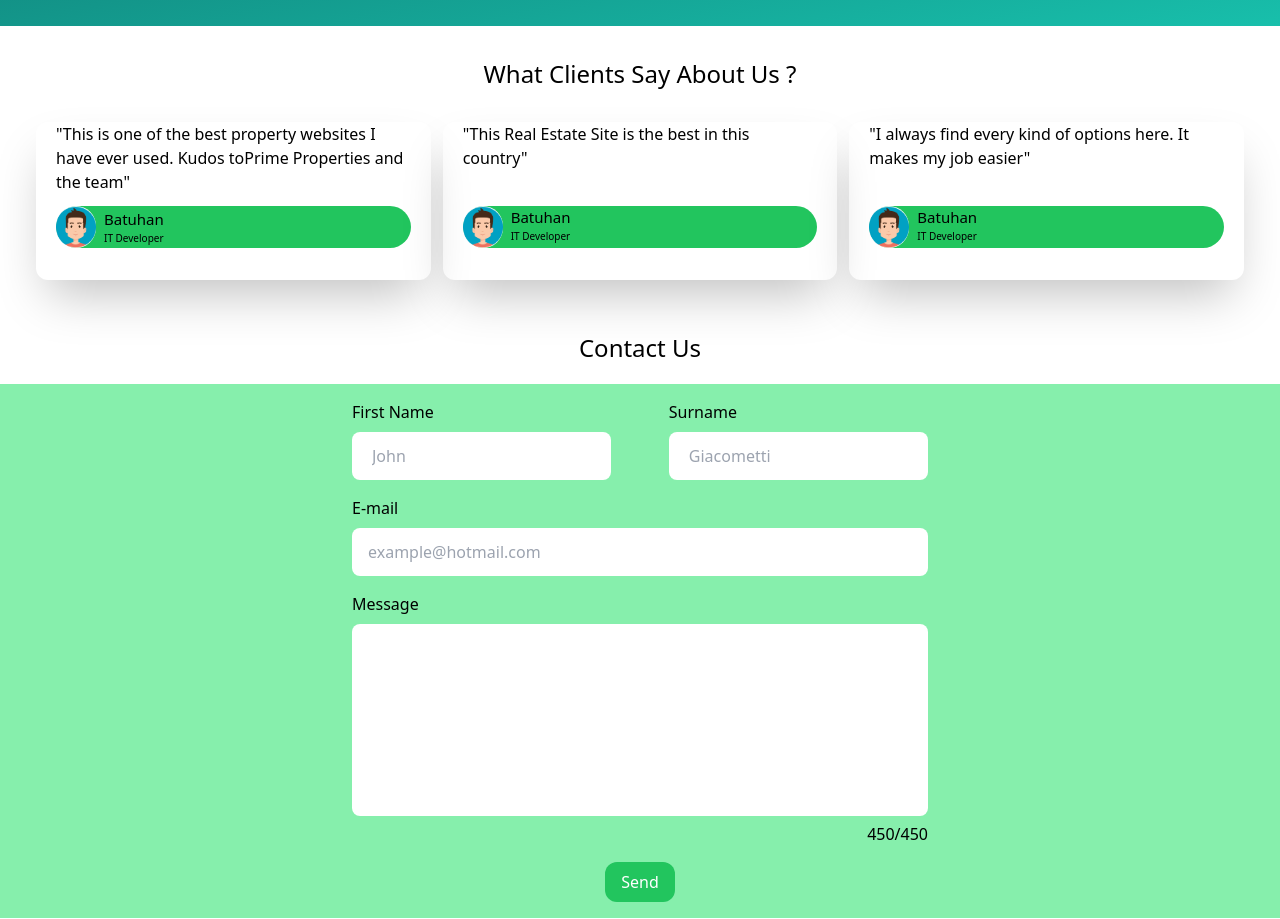
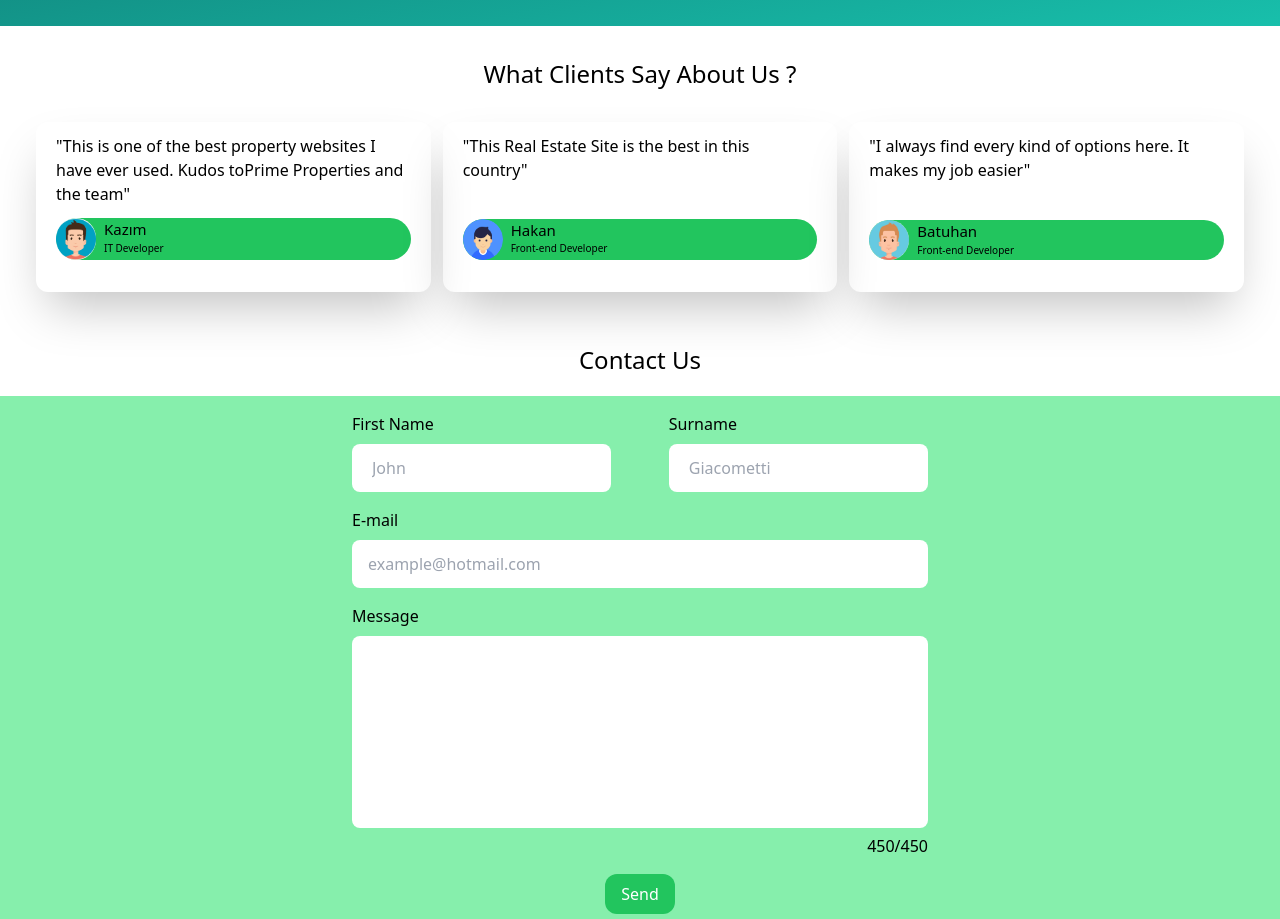
Before and after one commit to Batuhan445/real-estate-web-site, a website: page public/index.html in a window 1280 px wide. Shown: the part 2880-3799 px from the top of the page. Drawn offline with nearby package versions, Linux system fonts and the light colour scheme.

Commit message:
project done

```diff
--- a/public/index.html
+++ b/public/index.html
@@ -198,7 +198,7 @@
 
         <div class="grid md:grid-cols-3 gap-3 px-9 mt-8 mb-8">
 
-            <div class="flex flex-col justify-between rounded-xl shadow-2xl px-5 pb-8 mt-12 md:mt-0">
+            <div class="flex flex-col justify-between rounded-xl shadow-2xl px-5 pb-8 pt-3 mt-12 md:mt-0">
 
                 <div class="mb-3">
                     <p>"This is one of the best property websites I have ever used. Kudos toPrime Properties and the
@@ -207,40 +207,40 @@
 
                 <div class="flex items-center bg-green-500 rounded-full">
                     <img class="w-10 rounded-full" src="./image/feedback-man.png" alt="feedback-man">
-                    <div class="flex flex-col ml-2">
-                        <h1 class="text-[15px]">Batuhan</h1>
+                    <div class="flex flex-col ml-2 mb-1">
+                        <h1 class="text-[15px]">Kazım</h1>
                         <p class="text-[10px]">IT Developer</p>
                     </div>
                 </div>
 
             </div>
 
-            <div class="flex flex-col justify-between rounded-xl shadow-2xl px-5 pb-8 mt-12 md:mt-0">
+            <div class="flex flex-col justify-between rounded-xl shadow-2xl px-5 pb-8 pt-3 mt-12 md:mt-0">
 
                 <div class="mb-3">
                     <p>"This Real Estate Site is the best in this country"</p>
                 </div>
 
                 <div class="flex flex-row bg-green-500 rounded-full">
-                    <img class="w-10 rounded-full" src="./image/feedback-man.png" alt="feedback-man">
-                    <div class="flex flex-col ml-2">
-                        <h1 class="text-[15px]">Batuhan</h1>
-                        <p class="text-[10px]">IT Developer</p>
+                    <img class="w-10 rounded-full" src="./image/feedback-man-2.png" alt="feedback-man">
+                    <div class="flex flex-col ml-2 mb-1">
+                        <h1 class="text-[15px]">Hakan</h1>
+                        <p class="text-[10px]">Front-end Developer</p>
                     </div>
                 </div>
             </div>
 
-            <div class="flex flex-col justify-between rounded-xl shadow-2xl px-5 pb-8 mt-12 md:mt-0">
+            <div class="flex flex-col justify-between rounded-xl shadow-2xl px-5 pb-8 pt-3 mt-12 md:mt-0">
 
                 <div class="mb-3">
                     <p>"I always find every kind of options here. It makes my job easier"</p>
                 </div>
 
                 <div class="flex flex-row bg-green-500 rounded-full">
-                    <img class="w-10 rounded-full" src="./image/feedback-man.png" alt="feedback-man">
+                    <img class="w-10 rounded-full" src="./image/feedback-man-3.jpg" alt="feedback-man">
                     <div class="flex flex-col ml-2">
                         <h1 class="text-[15px]">Batuhan</h1>
-                        <p class="text-[10px]">IT Developer</p>
+                        <p class="text-[10px]">Front-end Developer</p>
                     </div>
                 </div>
 
```
